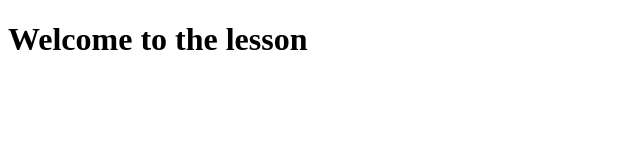
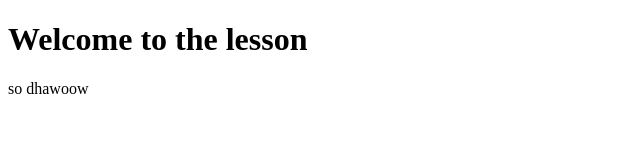
Before and after one commit to IkramAame/Ja, a plain HTML site: page index.html in a window 1280 px wide. Shown: the full height of the page, 0-640 px from the left. Drawn offline with Linux system fonts and the light colour scheme.

Commit message:
added css file

```diff
--- /dev/null
+++ b/css/style.css
@@ -0,0 +1,3 @@
+body{
+    background-color: aqua;
+}
--- a/index.html
+++ b/index.html
@@ -6,5 +6,6 @@
 </head>
 <body>
     <h1>Welcome to the lesson</h1>
+    <p>so dhawoow</p>
 </body>
 </html>
```
